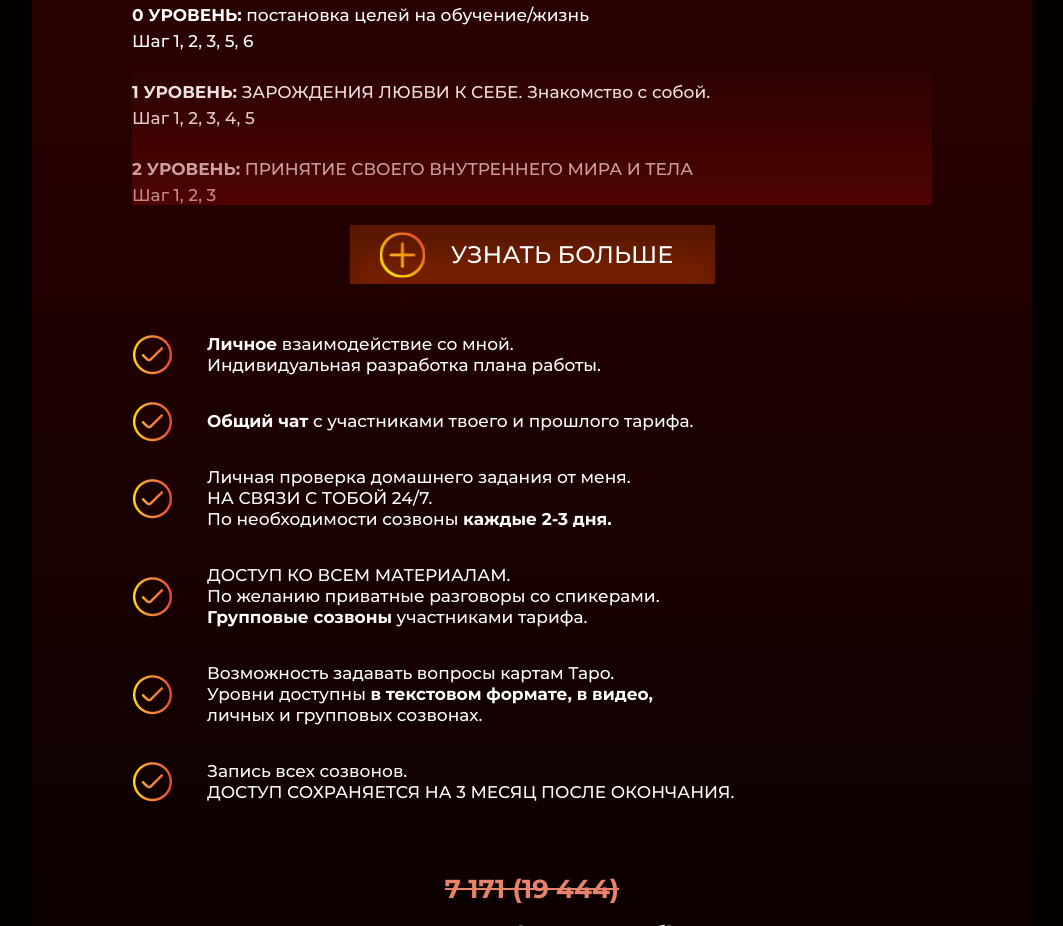
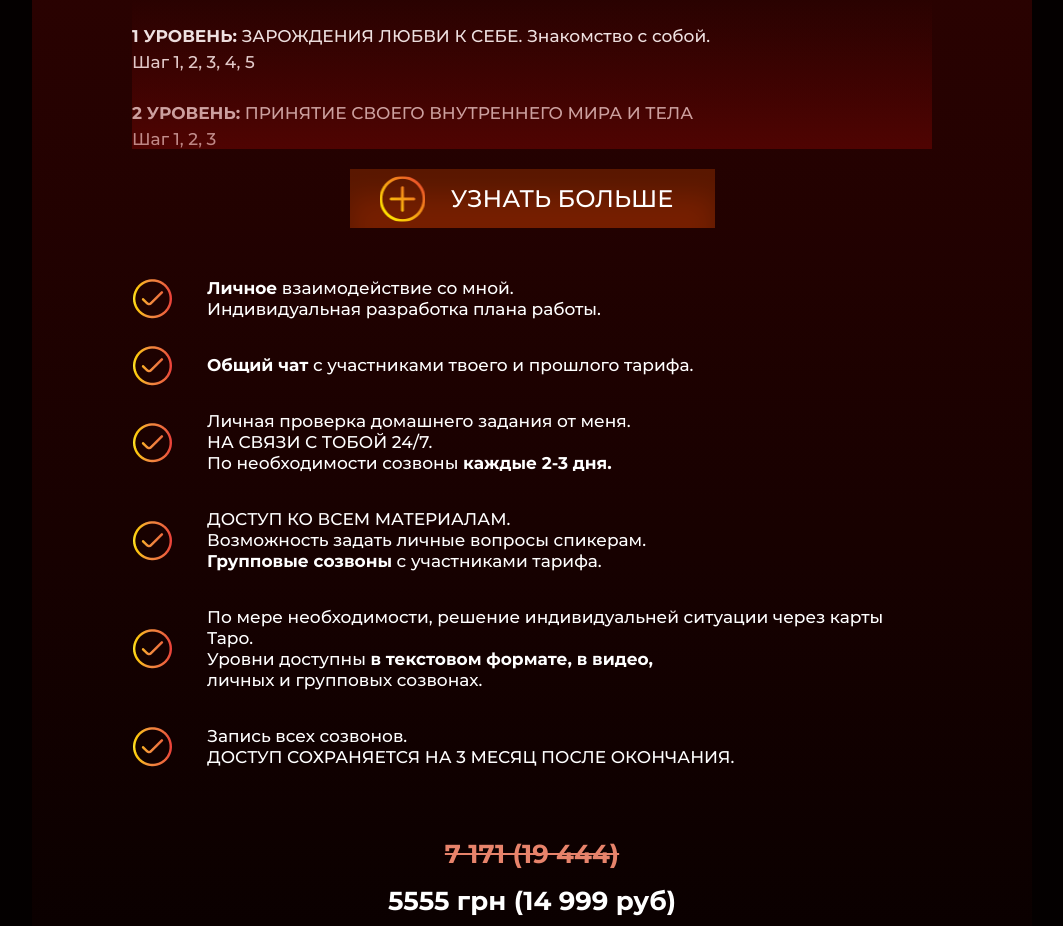
Before and after one commit to Appolinars/marselllma, a plain HTML site: page index.html in a window 1280 px wide. Shown: the part 8695-9621 px from the top of the page, without its empty margins (108-1171 px from the left). Drawn offline with Linux system fonts and the light colour scheme.

Commit message:
text edits

```diff
--- a/index.html
+++ b/index.html
@@ -677,10 +677,6 @@
                             неделю. Запись всех созвонов.
                         </li>
                         <li class="rates__points-item">
-                            Возможность 1 раз в неделю задать
-                            <span class="uppercase">вопросы картам Таро</span>.
-                        </li>
-                        <li class="rates__points-item">
                             Уровни доступны <b>в текстовом формате, в видео или созвоне.</b> Взаимодействие с
                             психологом, сексологом и специалистом по тайм-менеджменту в
                             <span class="uppercase">общей группе</span> тарифа.
@@ -791,11 +787,11 @@
                         </li>
                         <li class="rates__points-item">
                             <p class="uppercase">Доступ ко всем материалам.</p>
-                            <p>По желанию приватные разговоры со спикерами.</p>
-                            <p><b>Групповые созвоны</b> участниками тарифа.</p>
+                            <p>Возможность задать личные вопросы спикерам.</p>
+                            <p><b>Групповые созвоны</b> с участниками тарифа.</p>
                         </li>
                         <li class="rates__points-item">
-                            <p>Возможность задавать вопросы картам Таро.</p>
+                            <p>По мере необходимости, решение индивидуальней ситуации через карты Таро.</p>
                             <p>Уровни доступны <b>в текстовом формате, в видео,</b></p>
                             <p>личных и групповых созвонах.</p>
                         </li>
```
